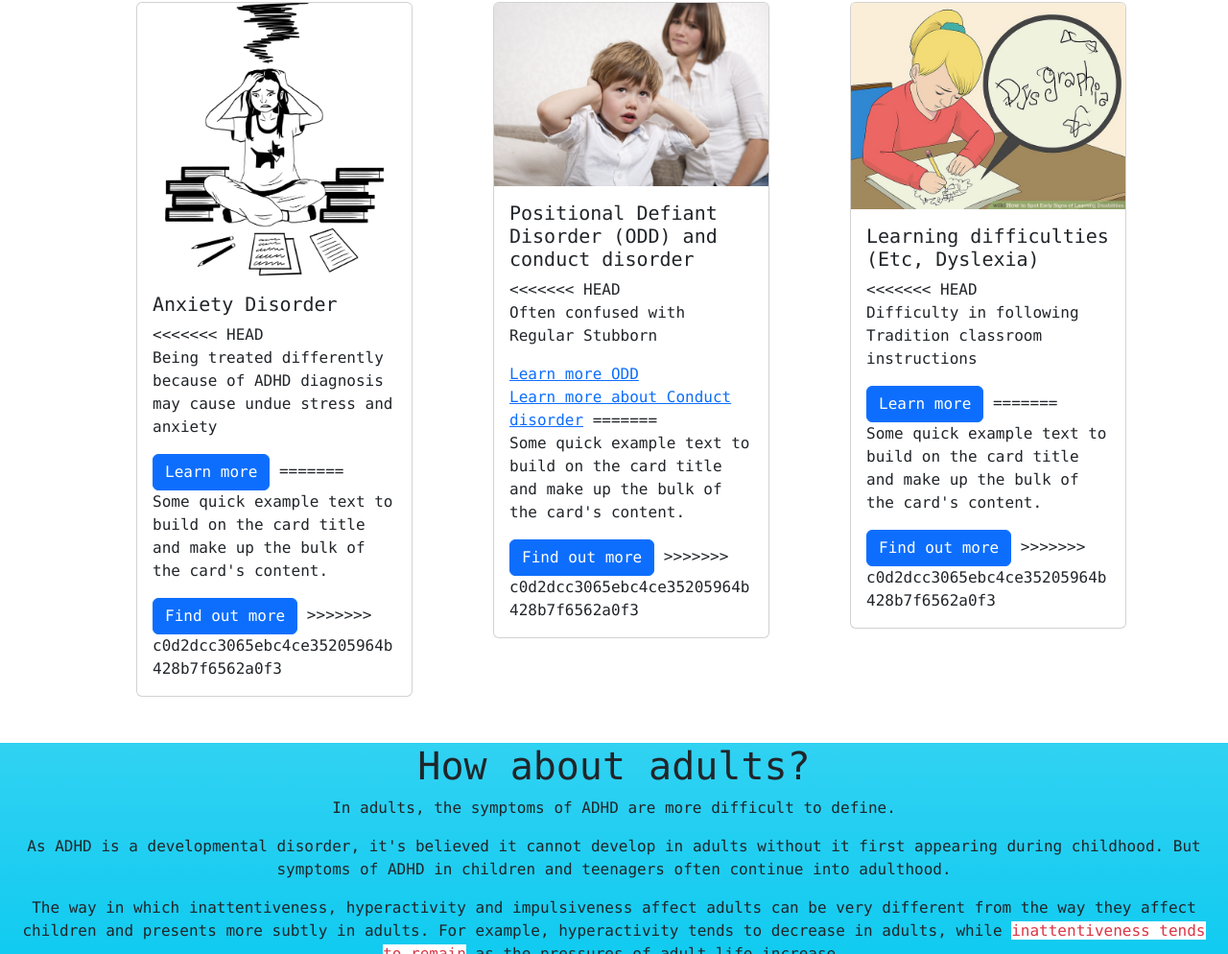
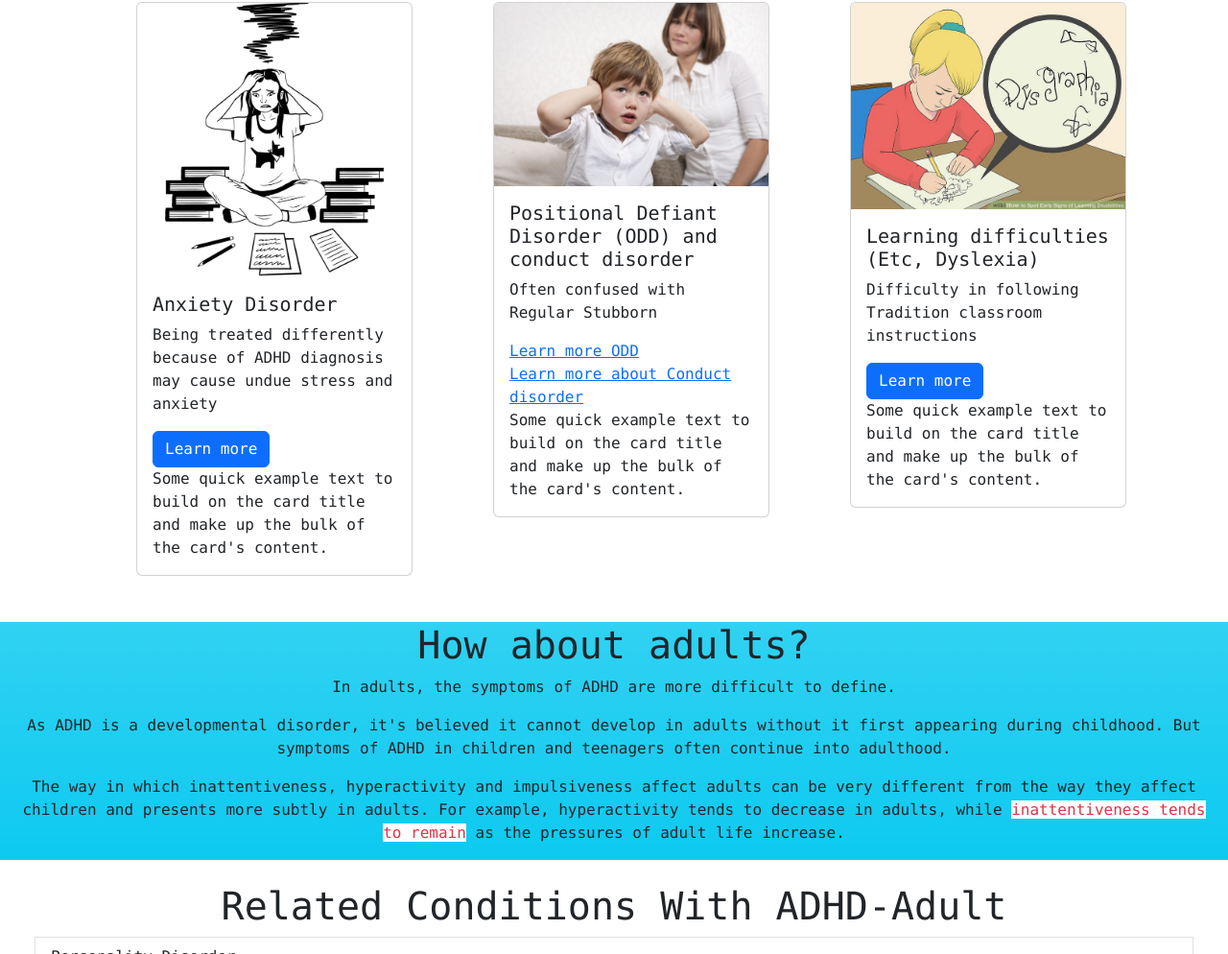
Before and after one commit to snivy3636/snivy3636.github.io, a plain HTML site: page page2.html in a window 1280 px wide. Shown: the part 1736-2730 px from the top of the page at 96% size. Drawn offline with nearby package versions, Linux system fonts and the light colour scheme.

Commit message:
Update page2.html

```diff
--- a/page2.html
+++ b/page2.html
@@ -143,13 +143,11 @@
                 <img src="Anixety.png" class="card-img-top card_pic m-auto" alt="...">
                 <div class="card-body">
                   <h5 class="card-title">Anxiety Disorder </h5>
-<<<<<<< HEAD
                   <p class="card-text">Being treated differently because of ADHD diagnosis may cause undue stress and anxiety</p>
                   <a href="https://www.nimh.nih.gov/health/topics/anxiety-disorders" class="btn btn-primary">Learn more </a>
-=======
+
                   <p class="card-text">Some quick example text to build on the card title and make up the bulk of the card's content.</p>
-                  <a href="#" class="btn btn-primary">Find out more</a>
->>>>>>> c0d2dcc3065ebc4ce35205964b428b7f6562a0f3
+
                 </div>
               </div>
             </div>
@@ -158,14 +156,11 @@
                   <img src="defy.jpg" class="card-img-top" alt="...">
                   <div class="card-body">
                     <h5 class="card-title">Positional Defiant Disorder (ODD) and conduct disorder</h5>
-<<<<<<< HEAD
                     <p class="card-text">Often confused with Regular Stubborn</p>
                     <a href="https://www.webmd.com/add-adhd/childhood-adhd/adhd-odd-similarities-differences ">Learn more ODD</a>
                     <br><a href="https://www.nationwidechildrens.org/conditions/conduct-disorders"> Learn more about Conduct disorder</a>
-=======
-                    <p class="card-text">Some quick example text to build on the card title and make up the bulk of the card's content.</p>
-                    <a href="#" class="btn btn-primary">Find out more</a>
->>>>>>> c0d2dcc3065ebc4ce35205964b428b7f6562a0f3
+
+                      <p class="card-text">Some quick example text to build on the card title and make up the bulk of the card's content.</p>
                   </div>
                 </div>
               </div>
@@ -174,14 +169,12 @@
                     <img src="Dsylexia.jpg" class="card-img-top" alt="...">
                     <div class="card-body">
                       <h5 class="card-title">Learning difficulties (Etc, Dyslexia)</h5>
-<<<<<<< HEAD
                       <p class="card-text">Difficulty in following Tradition classroom instructions</p>
                       <a href="https://www.cdc.gov/ncbddd/developmentaldisabilities/learning-disorder.html" class="btn btn-primary">Learn more</a>
 
-=======
+
                       <p class="card-text">Some quick example text to build on the card title and make up the bulk of the card's content.</p>
-                      <a href="#" class="btn btn-primary">Find out more</a>
->>>>>>> c0d2dcc3065ebc4ce35205964b428b7f6562a0f3
+
                     </div>
                   </div>
                 </div>
```
